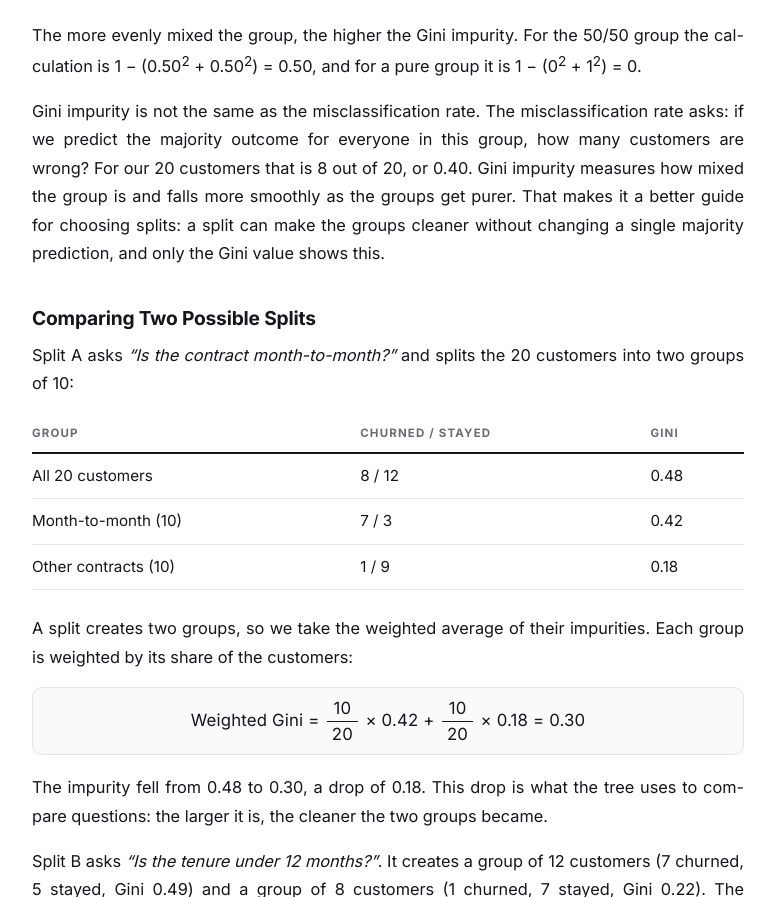
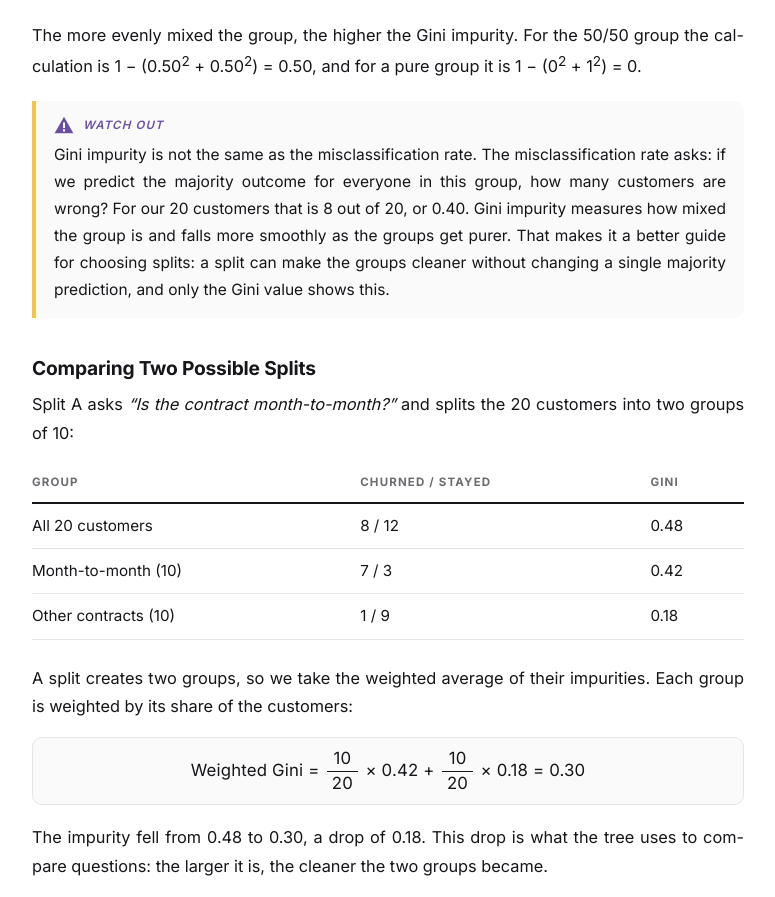
Before and after one commit to eileenheyer-cyber/Yuanyuan_zhang.github.io, a plain HTML site: page decision-tree.html in a window 1280 px wide. Shown: the part 4143-5040 px from the top of the page, without its empty margins (252-1027 px from the left). Drawn offline with Linux system fonts and the light colour scheme.

Commit message:
Decision trees: put Gini vs misclassification rate in a warning box
Co-Authored-By: Claude Sonnet 5.5 <noreply@anthropic.com>
Claude-Session: https://claude.ai/code/session_01GtfrNfS1tH4RFDhGyuhQxy

```diff
--- a/decision-tree.html
+++ b/decision-tree.html
@@ -151,7 +151,10 @@
 
   <p>The more evenly mixed the group, the higher the Gini impurity. For the 50/50 group the calculation is 1 − (0.50<sup>2</sup> + 0.50<sup>2</sup>) = 0.50, and for a pure group it is 1 − (0<sup>2</sup> + 1<sup>2</sup>) = 0.</p>
 
-  <p>Gini impurity is not the same as the misclassification rate. The misclassification rate asks: if we predict the majority outcome for everyone in this group, how many customers are wrong? For our 20 customers that is 8 out of 20, or 0.40. Gini impurity measures how mixed the group is and falls more smoothly as the groups get purer. That makes it a better guide for choosing splits: a split can make the groups cleaner without changing a single majority prediction, and only the Gini value shows this.</p>
+  <div class="post-note post-note-warn">
+    <p class="post-note-l">Watch out</p>
+    <p>Gini impurity is not the same as the misclassification rate. The misclassification rate asks: if we predict the majority outcome for everyone in this group, how many customers are wrong? For our 20 customers that is 8 out of 20, or 0.40. Gini impurity measures how mixed the group is and falls more smoothly as the groups get purer. That makes it a better guide for choosing splits: a split can make the groups cleaner without changing a single majority prediction, and only the Gini value shows this.</p>
+  </div>
 
   <h3 id="comparing-splits">Comparing Two Possible Splits</h3>
 
```
